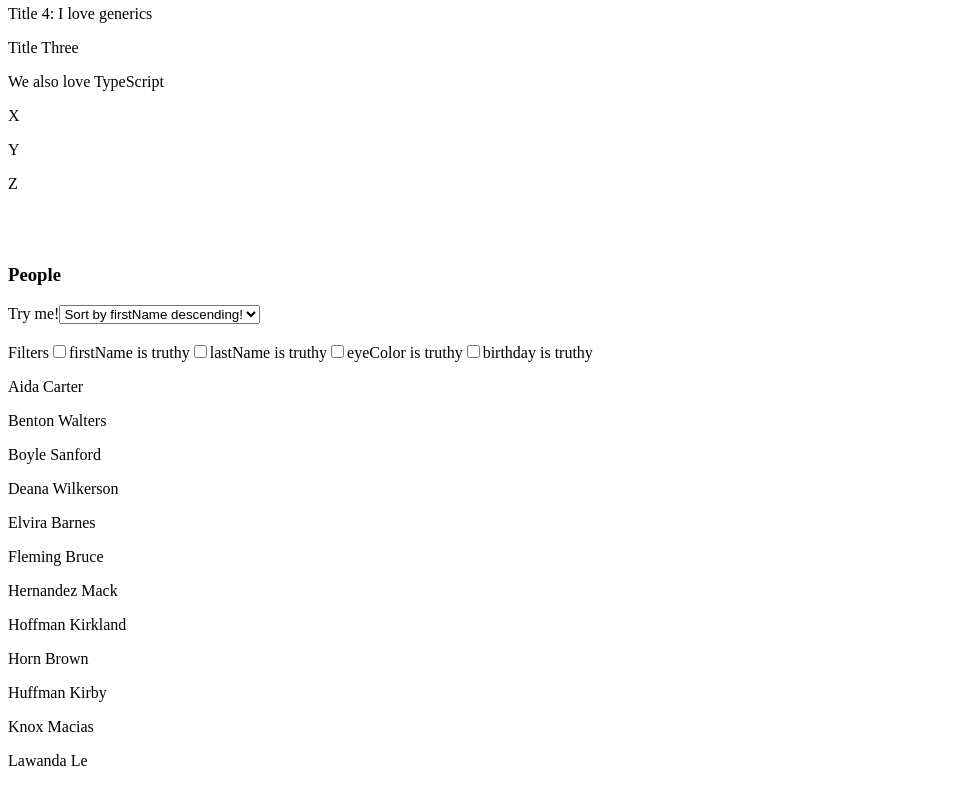
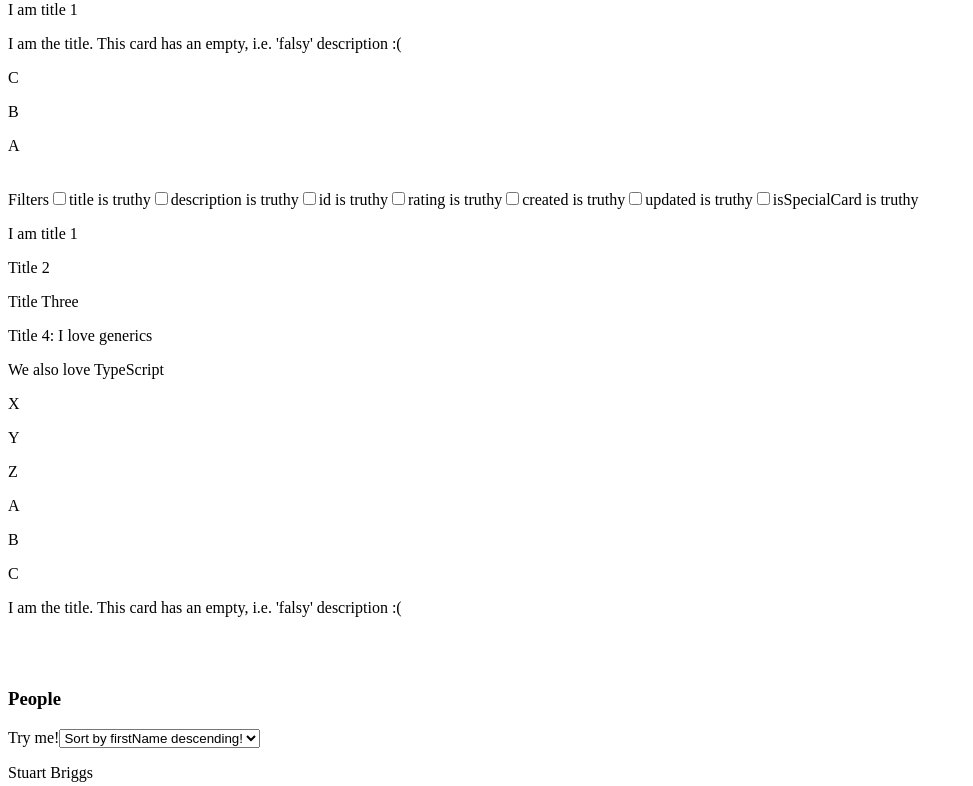
Before and after one commit to tornvallalexander/typescript-generics, a React (Create React App) app in the folder app/: page / in a window 1280 px wide. Shown: the part 360-1146 px from the top of the page, without its empty margins (0-973 px from the left). Built offline with nearby package versions, Linux system fonts and the light colour scheme.

Commit message:
chore: refactored sort input to keep track of widgets and sorting + dynamic with generic rendering functionality

```diff
--- a/app/src/App.tsx
+++ b/app/src/App.tsx
@@ -3,8 +3,6 @@ import widgets from './mock-data/widgets'
 import people from './mock-data/people'
 import { genericSearch } from './util/generic-search'
 import { SearchInput } from './components/search-input'
-import { genericSort } from './util/generic-sort'
-import { IProperty } from './interfaces/IProperty'
 import { IWidget } from './interfaces/IWidget'
 import { IPerson } from './interfaces/IPerson'
 import { SortInput } from './components/sort-input'
@@ -13,24 +11,19 @@ import { FilterInput } from './components/filter-input'
 
 function App() {
   const [query, setQuery] = useState('')
-  const [widgetSortProperty, setWidgetSortProperty] = useState<
-    IProperty<IWidget>
-  >({ property: 'title', isDescending: false })
-  const [peopleSortProperty, setPeopleSortProperty] = useState<
-    IProperty<IPerson>
-  >({ property: 'firstName', isDescending: false })
   const [widgetFilterProperties, setWidgetFilterProperties] = useState<
     Array<keyof IWidget>
   >([])
-  const [peopleFilterProperties, setPeopleFilterProperties] = useState<Array<keyof IPerson>>([])
+  const [peopleFilterProperties, setPeopleFilterProperties] = useState<
+    Array<keyof IPerson>
+  >([])
   return (
     <div>
       <SearchInput setSearchQuery={setQuery} />
       <h3>Widgets</h3>
-      <SortInput
-        object={widgets[0]}
-        setProperty={(property) => setWidgetSortProperty(property)}
-      />
+      <SortInput dataSource={widgets} initialSortProperty="title">
+        {(widget) => <p>{widget.title}</p>}
+      </SortInput>
       <br />
       <FilterInput
         object={widgets[0]}
@@ -48,17 +41,19 @@ function App() {
           genericSearch(widget, ['title', 'description'], query)
         )
         .filter((widget) => genericFilter(widget, widgetFilterProperties))
-        .sort((a, b) => genericSort(a, b, widgetSortProperty))
         .map((widget) => (
           <p>{widget.title}</p>
         ))}
       <br />
       <br />
       <h3>People</h3>
-      <SortInput
-        object={people[0]}
-        setProperty={(property) => setPeopleSortProperty(property)}
-      />
+      <SortInput dataSource={people} initialSortProperty="firstName">
+        {(person) => (
+          <p>
+            {person.firstName} {person.lastName}
+          </p>
+        )}
+      </SortInput>
       <br />
       <FilterInput
         object={people[0]}
@@ -66,8 +61,8 @@ function App() {
         onChangeFilter={(property) => {
           peopleFilterProperties.includes(property)
             ? setPeopleFilterProperties(
-              peopleFilterProperties.filter((prop) => prop !== property)
-            )
+                peopleFilterProperties.filter((prop) => prop !== property)
+              )
             : setPeopleFilterProperties([...peopleFilterProperties, property])
         }}
       />
@@ -76,7 +71,6 @@ function App() {
           genericSearch(person, ['firstName', 'lastName'], query)
         )
         .filter((person) => genericFilter(person, peopleFilterProperties))
-        .sort((a, b) => genericSort(a, b, peopleSortProperty))
         .map((person) => (
           <p>{person.firstName + ' ' + person.lastName}</p>
         ))}
--- a/app/src/components/sort-input.tsx
+++ b/app/src/components/sort-input.tsx
@@ -1,14 +1,24 @@
 import { IProperty } from '../interfaces/IProperty'
+import { ReactNode, useState } from 'react'
+import { genericSort } from '../util/generic-sort'
+
+type PropsWithChildrenFunction<P, T> = P & { children?(item: T): ReactNode }
 
 interface SortInputProps<T extends Record<string, any>> {
-  object: T
-  setProperty: (propertyType: IProperty<T>) => void
+  dataSource: T[]
+  initialSortProperty: keyof T
 }
 
 const SortInput = <T extends Record<string, any>>({
-  object,
-  setProperty,
-}: SortInputProps<T>) => {
+  dataSource,
+  initialSortProperty,
+  children,
+}: PropsWithChildrenFunction<SortInputProps<T>, T>) => {
+  const [sortProperty, setSortProperty] = useState<IProperty<T>>({
+    property: initialSortProperty,
+    isDescending: true,
+  })
+  const object = dataSource.length > 0 ? dataSource[0] : {}
   return (
     <div>
       <label htmlFor="sorters">Try me!</label>
@@ -17,7 +27,7 @@ const SortInput = <T extends Record<string, any>>({
         onChange={(e) => {
           const [property, strIsDescending] = e.target.value.split('-')
           const isDescending = strIsDescending === 'true'
-          setProperty({ property, isDescending })
+          setSortProperty({ property, isDescending })
         }}
       >
         {Object.keys(object).map((key) => (
@@ -31,6 +41,10 @@ const SortInput = <T extends Record<string, any>>({
           </>
         ))}
       </select>
+      {children &&
+        dataSource
+          .sort((a, b) => genericSort(a, b, sortProperty))
+          .map((item) => children(item))}
     </div>
   )
 }
```
